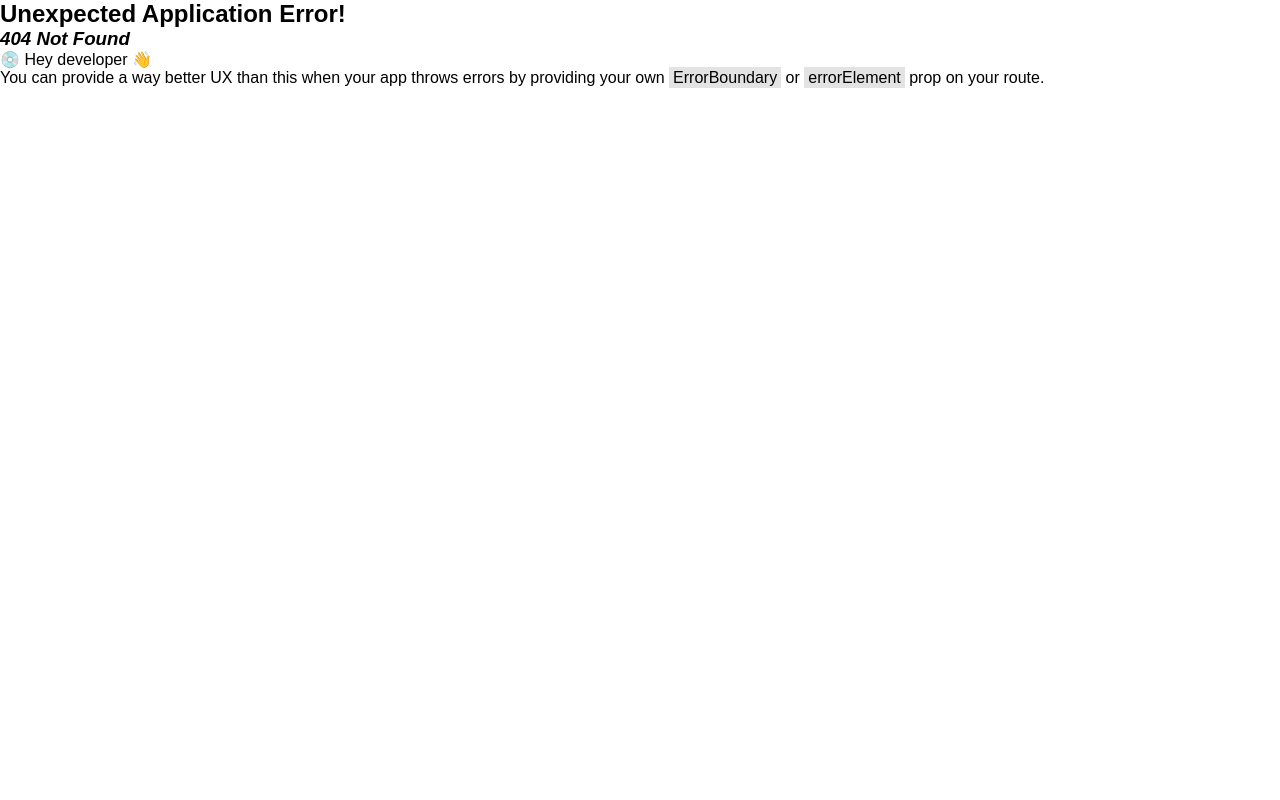
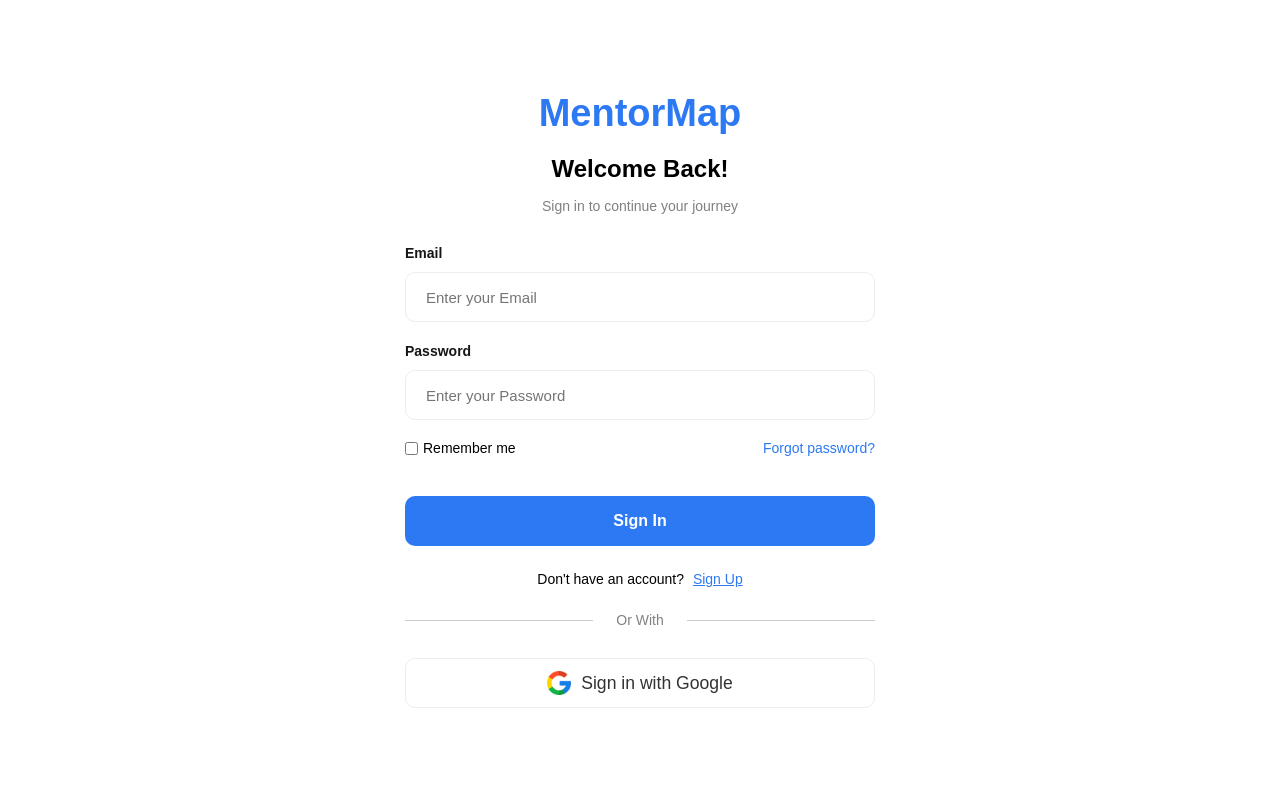
Before and after one commit to khuswant18/MentorMap, a React (Vite) app: page /auth in a window 1280 px wide. Before the commit this address had no page. Shown: the top 800 px of the page. Built offline with nearby package versions, Linux system fonts and the light colour scheme.

Commit message:
SignUp Page Added

```diff
--- a/package.json
+++ b/package.json
@@ -10,10 +10,12 @@
     "preview": "vite preview"
   },
   "dependencies": {
+    "firebase": "^11.6.1",
     "framer-motion": "^12.7.4",
     "lucide-react": "^0.503.0",
     "react": "^19.1.0",
     "react-dom": "^19.1.0",
+    "react-icons": "^5.5.0",
     "react-router-dom": "^7.5.1"
   },
   "devDependencies": {
--- /dev/null
+++ b/src/Pages/Authentication/Authentication.jsx
@@ -0,0 +1,16 @@
+import React from 'react'
+import './Authentication.css'
+import SignIn from '../../components/SignIn/SignIn'
+import SignUp from '../../components/SignUp/SignUp'
+
+
+function Authentication() {
+  return (
+    <div>
+      <SignIn/>
+      <SignUp/>
+    </div>
+  )
+}
+
+export default Authentication
--- a/src/components/Navbar/Navbar.jsx
+++ b/src/components/Navbar/Navbar.jsx
@@ -22,7 +22,7 @@
 
 
             <div className="button">
-                <button className='login-but'>Login</button>
+                <NavLink to='auth' className='login-but'>Login</NavLink>
             </div>
 
 
--- /dev/null
+++ b/src/components/SignIn/SignIn.css
@@ -0,0 +1,232 @@
+/* Reset styles */
+body {
+    overflow-x: hidden;
+    margin: 0;
+    padding: 0;
+    box-sizing: border-box;
+}
+
+
+.form-container {
+    width: 100vw;
+    height: 100vh;
+    display: flex;
+    justify-content: center;
+    align-items: center;
+    animation: fadeSlide 0.8s ease forwards;
+    opacity: 0;
+}
+
+@keyframes fadeSlide {
+    0% {
+        transform: translateY(30px);
+        opacity: 0;
+    }
+    100% {
+        transform: translateY(0);
+        opacity: 1;
+    }
+}
+
+
+.form {
+    display: flex;
+    flex-direction: column;
+    gap: 10px;
+    background-color: #ffffff;
+    width: 550px;
+    padding: 30px 40px;
+    border-radius: 20px;
+    font-family: -apple-system, BlinkMacSystemFont, 'Segoe UI', Roboto, Oxygen, Ubuntu, Cantarell, 'Open Sans', 'Helvetica Neue', sans-serif;
+}
+
+
+.logo-container {
+    display: flex;
+    justify-content: center;
+    margin-bottom: 10px;
+}
+
+.logo-container h2 {
+    font-size: 38px;
+    font-weight: bold;
+    color: #2d79f3;
+}
+
+
+.form-title {
+    text-align: center;
+    font-size: 24px;
+    font-weight: 700;
+    margin-bottom: 5px;
+}
+
+.form-subtitle {
+    text-align: center;
+    font-size: 14px;
+    color: gray;
+    margin-bottom: 20px;
+}
+
+/* Input fields */
+::placeholder {
+    font-family: inherit;
+}
+
+.flex-column > label {
+    color: #151717;
+    font-weight: 600;
+    font-size: 14px;
+}
+
+.inputForm {
+    border: 1.5px solid #ecedec;
+    border-radius: 10px;
+    height: 50px;
+    display: flex;
+    align-items: center;
+    padding: 0 10px;
+    transition: 0.2s ease-in-out;
+    margin-bottom: 10px;
+}
+
+.input {
+    margin-left: 10px;
+    border-radius: 10px;
+    border: none;
+    width: 100%;
+    height: 100%;
+    font-size: 15px;
+}
+
+.input:focus {
+    outline: none;
+}
+
+.inputForm:focus-within {
+    border: 1.5px solid #2d79f3;
+}
+
+.password-check {
+    display: flex;
+    justify-content: space-between;
+    align-items: center;
+    margin-bottom: 10px;
+}
+
+.password-check > div {
+    display: flex;
+    align-items: center;
+    gap: 5px;
+}
+
+.password-check > div > label {
+    font-size: 14px;
+    color: black;
+    font-weight: 400;
+}
+
+.span {
+    font-size: 14px;
+    margin-left: 5px;
+    color: #2d79f3;
+    font-weight: 500;
+    cursor: pointer;
+    transition: 0.3s ease;
+}
+
+.span:hover {
+    text-decoration: underline;
+}
+
+.button-submit {
+    margin: 20px 0 10px 0;
+    background-color: #2d79f3;
+    border: none;
+    color: white;
+    font-size: 16px;
+    font-weight: 600;
+    border-radius: 10px;
+    height: 50px;
+    width: 100%;
+    cursor: pointer;
+    transition: background 0.3s ease;
+}
+
+.button-submit:hover {
+    background-color: #1c5edb;
+}
+
+
+.p {
+    text-align: center;
+    color: black;
+    font-size: 14px;
+    margin: 5px 0;
+}
+
+
+.line {
+    margin: 10px 0;
+    color: gray;
+    position: relative;
+}
+
+.line::before,
+.line::after {
+    content: "";
+    position: absolute;
+    top: 50%;
+    width: 40%;
+    height: 1px;
+    background: #ccc;
+}
+
+.line::before {
+    left: 0;
+}
+
+.line::after {
+    right: 0;
+}
+
+
+.flex-row {
+    width: 100%;
+    display: flex;
+    align-items: center;
+    justify-content: center;
+    margin-top: 10px;
+}
+
+.google-text {
+    font-size: 1.1rem;
+}
+.btn {
+    display: flex;
+    align-items: center;
+    justify-content: center;
+    gap: 10px;
+    padding: 0 20px;
+    height: 50px;
+    width: 100%;
+    border-radius: 10px;
+    border: 1px solid #ededef;
+    background-color: white;
+    color: #333;
+    font-size: 15px;
+    font-weight: 500;
+    cursor: pointer;
+    transition: 0.3s ease;
+}
+
+.btn:hover {
+    border: 1px solid #2d79f3;
+    background-color: #f2f8ff;
+}
+
+.google-icon {
+    width: 24px;
+    height: 24px;
+    object-fit: contain;
+}
--- /dev/null
+++ b/src/components/SignIn/SignIn.jsx
@@ -0,0 +1,59 @@
+import React from 'react'
+import './SignIn.css'
+import { NavLink } from 'react-router-dom';
+
+function SignIn() {
+  return (
+    <div className="form-container">
+      <form className="form">
+
+        <div className="logo-container">
+          <h2>MentorMap</h2>
+        </div>
+
+        <h2 className="form-title">Welcome Back!</h2>
+        <p className="form-subtitle">Sign in to continue your journey</p>
+
+        <div className="flex-column">
+          <label>Email</label>
+        </div>
+        <div className="inputForm">
+          <input type="text" className="input" placeholder="Enter your Email" />
+        </div>
+
+        <div className="flex-column">
+          <label>Password</label>
+        </div>
+        <div className="inputForm">
+          <input type="password" className="input" placeholder="Enter your Password" />
+        </div>
+
+
+        <div className="password-check">
+          <div>
+            <input type="checkbox" />
+            <label>Remember me</label>
+          </div>
+          <span className="span">Forgot password?</span>
+        </div>
+
+        <button className="button-submit">Sign In</button>
+
+        <p className="p">Don't have an account? <NavLink to='signup' className="span">Sign Up</NavLink></p>
+
+        <p className="p line">Or With</p>
+
+        <div className="flex-row">
+  <button className="btn google">
+    <img className="google-icon" src="./google.png" alt="google-icon" />
+    <p className='google-text'>Sign in with Google</p>
+  </button>
+</div>
+
+
+      </form>
+    </div>
+  )
+}
+
+export default SignIn
--- /dev/null
+++ b/src/components/SignUp/SignUp.css
@@ -0,0 +1,4 @@
+.terms-check {
+    display: flex;
+    gap: 10px;
+}
--- /dev/null
+++ b/src/components/SignUp/SignUp.jsx
@@ -0,0 +1,75 @@
+import React from 'react';
+import './SignUp.css';
+
+function SignUp() {
+  return (
+    <div className="form-container">
+      <form className="form">
+
+        <div className="logo-container">
+          <h2>MentorMap</h2>
+        </div>
+
+        <p className="form-title">Create an account</p>
+        <p className="form-subtitle">Get started with us today!</p>
+
+        <div className="flex-column">
+          <label htmlFor="name">Name</label>
+          <div className="inputForm">
+            <input type="text" id="name" className="input" placeholder="Enter your name" required />
+          </div>
+        </div>
+
+        <div className="flex-column">
+          <label htmlFor="email">Email</label>
+          <div className="inputForm">
+            <input type="email" id="email" className="input" placeholder="Enter your email" required />
+          </div>
+        </div>
+
+        <div className="flex-column">
+          <label htmlFor="password">Password</label>
+          <div className="inputForm">
+            <input type="password" id="password" className="input" placeholder="Enter password" required />
+          </div>
+        </div>
+
+        <div className="flex-column">
+          <label htmlFor="confirm-password">Confirm Password</label>
+          <div className="inputForm">
+            <input type="password" id="confirm-password" className="input" placeholder="Confirm password" required />
+          </div>
+        </div>
+
+        <div className="terms-check">
+          <input type="checkbox" id="terms" required />
+          <label htmlFor="terms">
+            I agree to the <span className="span">Terms & Conditions</span>
+          </label>
+        </div>
+
+        <button type="submit" className="button-submit">Sign Up</button>
+
+        <p className="p">
+          Already have an account? <span className="span">Log In</span>
+        </p>
+
+        <p className="line"></p>
+
+        <div className="flex-row">
+          <button type="button" className="btn">
+            <img
+              src="./google.png"
+              alt="Google"
+              className="google-icon"
+            />
+            Sign up with Google
+          </button>
+        </div>
+
+      </form>
+    </div>
+  );
+}
+
+export default SignUp;
--- a/src/main.jsx
+++ b/src/main.jsx
@@ -7,6 +7,8 @@
 import Home from './Pages/Home/Home'
 import Layout from './Layout'
 import ExploreColleges from './Pages/ExploreColleges/ExploreColleges'
+import Authentication from './Pages/Authentication/Authentication'
+import SignUp from './components/SignUp/SignUp'
 
 const router = createBrowserRouter([
   {
@@ -16,6 +18,10 @@
       {
         path:'',
         element:<Home/>
+      },
+      {
+        path:'/auth',
+        element:<Authentication/>,
       },
       {
         path:'explorecollege',
```
Also changed, not shown: src/firebase.jsx (added, +14 -0 lines), public/google.png (added), src/Pages/Authentication/Authentication.css (added), 1 other file (tests, documents, lock files or other folders).
